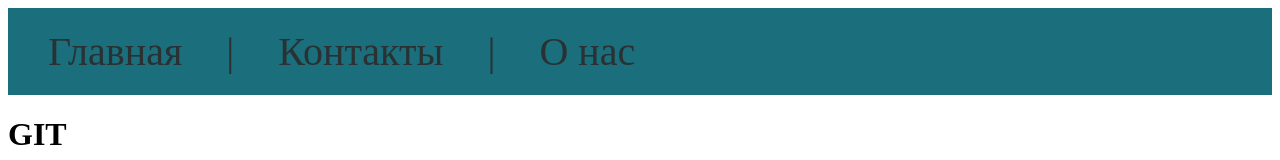
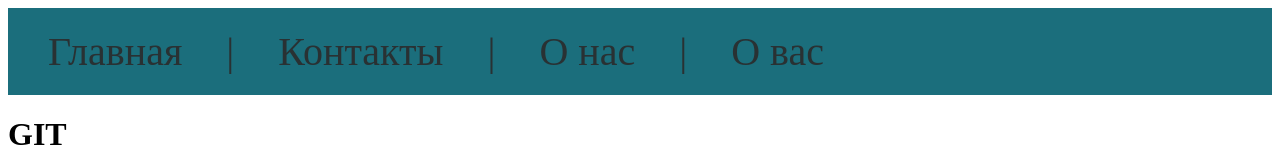
Before and after one commit to vitalay/git, a plain HTML site: page index.html in a window 1280 px wide. Shown: the top 160 px of the page. Drawn offline with Linux system fonts and the light colour scheme.

Commit message:
добавил строчку

```diff
--- a/index.html
+++ b/index.html
@@ -15,6 +15,9 @@
         <li><a href="#">Контакты</a></li>
         <li><a>|</a></li>
         <li><a href="#">О нас</a></li>
+        <li><a>|</a></li>
+        <li><a href="#">О вас</a></li>
+
 
     </ul>
 </header>
```
